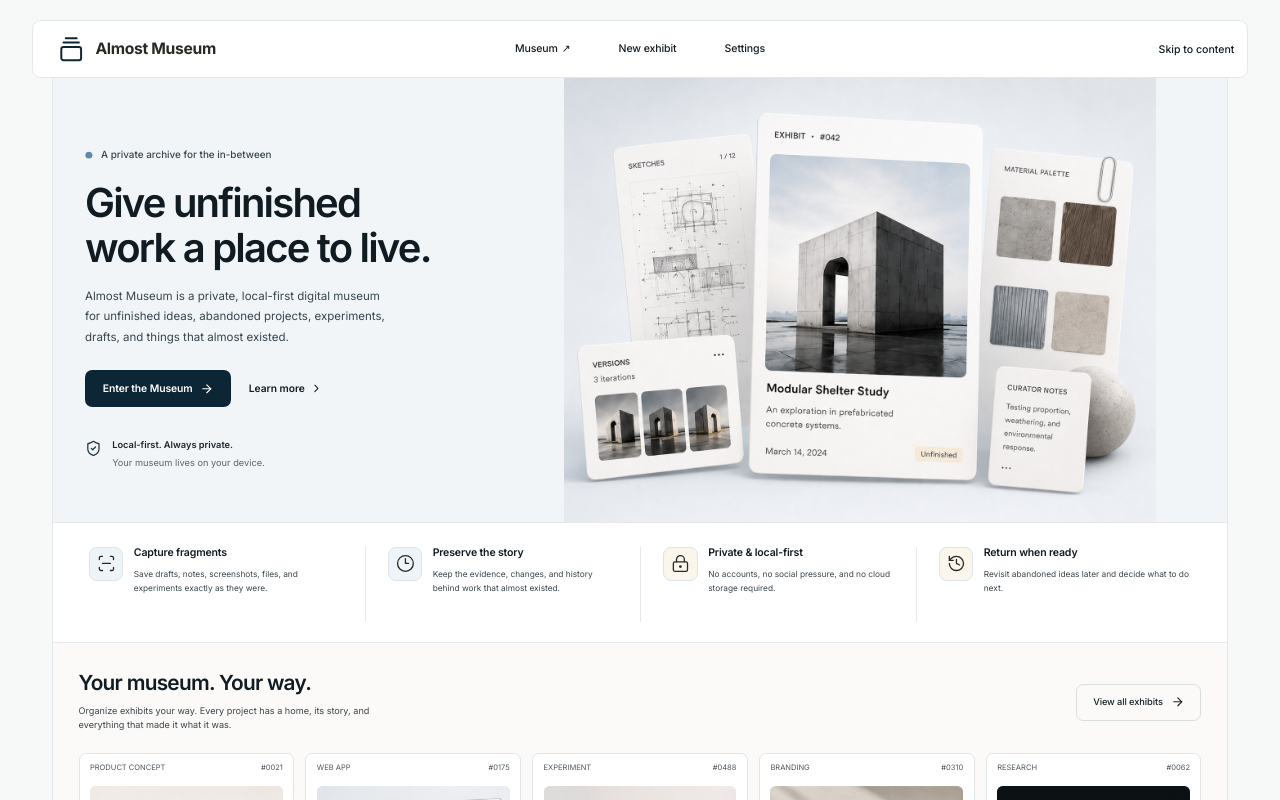
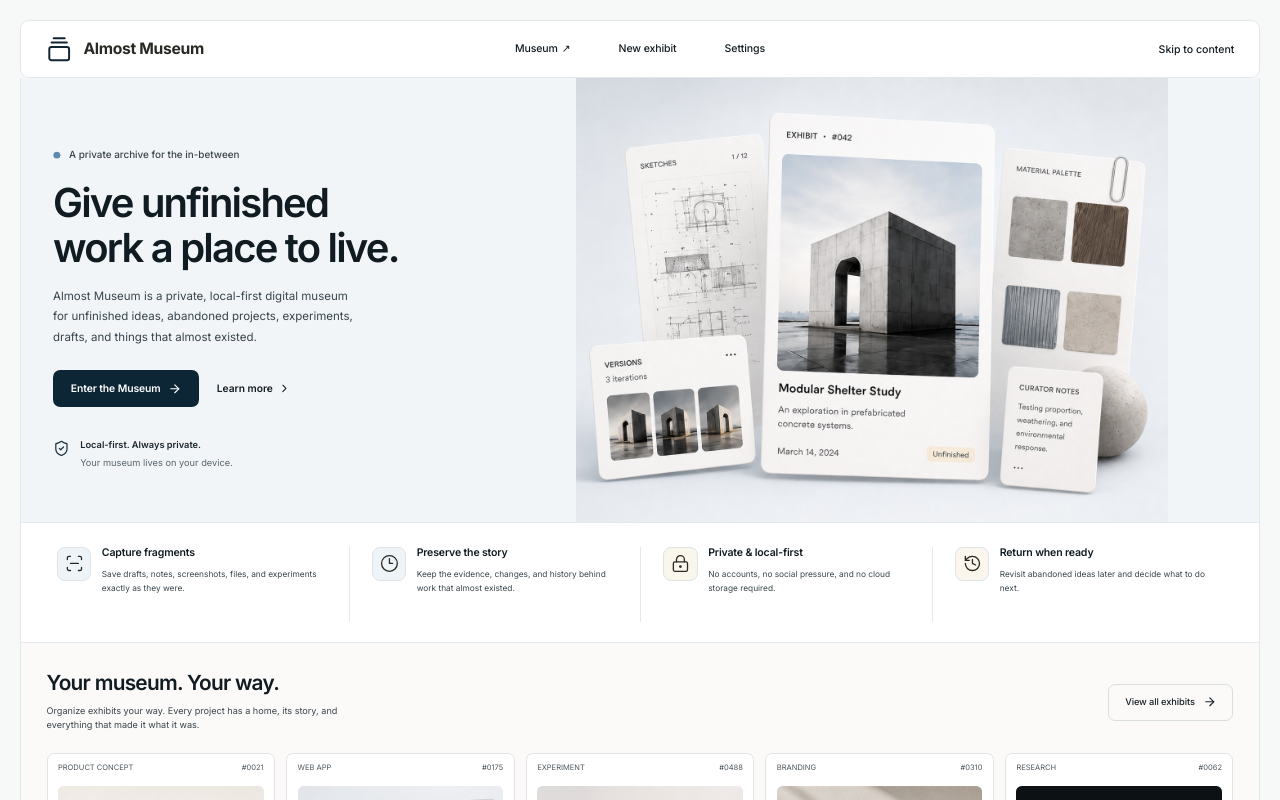
Before and after one commit to princeprog/the-almost-museum, a Next.js app: page / in a window 1280 px wide. Shown: the top 800 px of the page. Built offline with nearby package versions, Linux system fonts and the light colour scheme.

Commit message:
fix: make landing page fluid on wide screens

```diff
--- a/app/landing.css
+++ b/app/landing.css
@@ -725,13 +725,6 @@ body:has(.landing-page) .app-root {
   justify-self: end;
 }
 
-@media (min-width: 76rem) {
-  .site-header,
-  body:has(.landing-page) .app-root {
-    max-width: 76rem;
-  }
-}
-
 @media (max-width: 48rem) {
   .site-header {
     grid-template-columns: 1fr auto;
```
Also changed, not shown: 2 other files (tests, documents, lock files or other folders).
